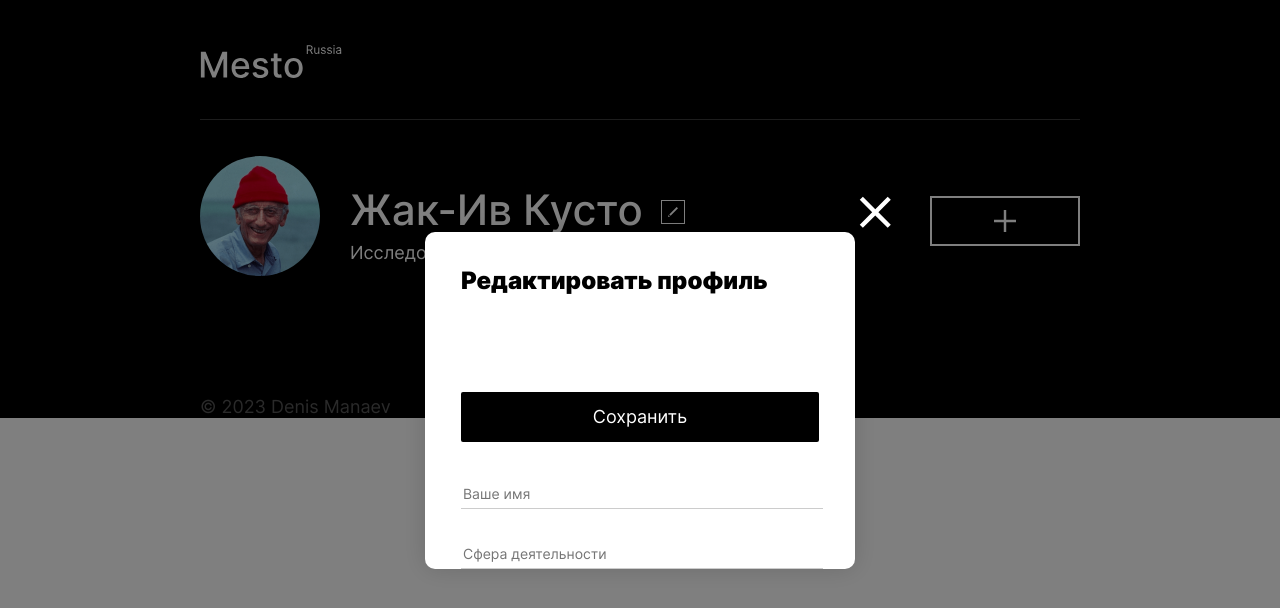
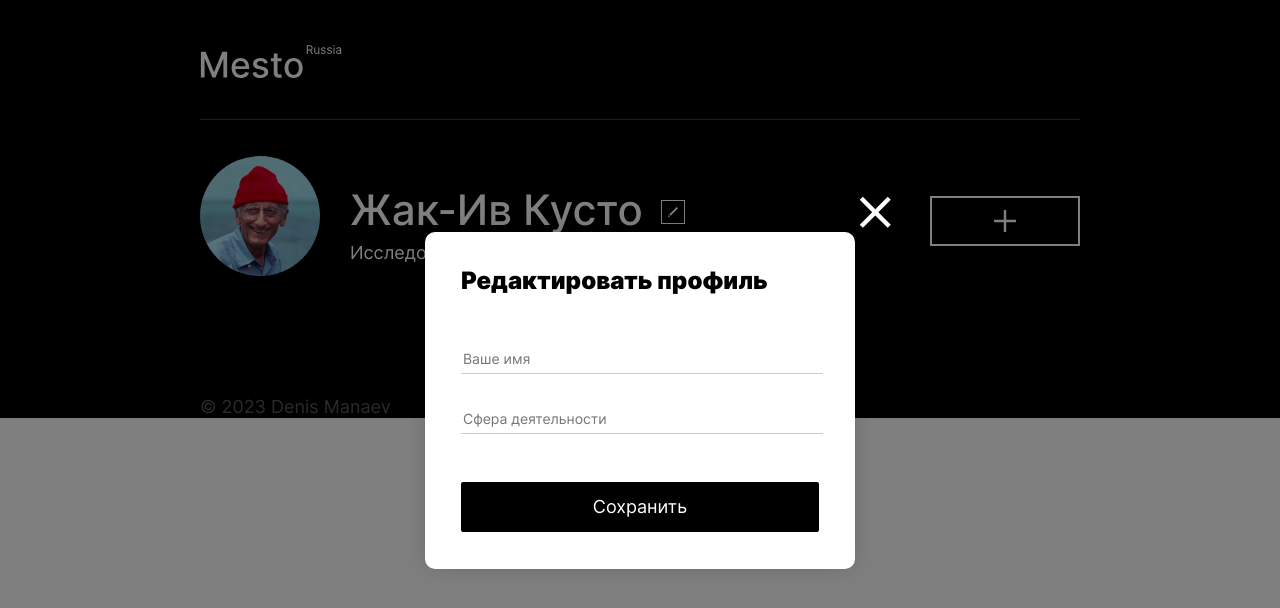
Before and after one commit to Manaewd/mesto-react, a React (Create React App) app: page / in a window 1280 px wide. Both pictures are taken after a click on the button 672 px from the left and 212 px from the top of the page. Shown: the top 608 px of the page. Built offline with nearby package versions, Linux system fonts and the light colour scheme.

Commit message:
Закрытие попапов

```diff
--- a/src/components/App.js
+++ b/src/components/App.js
@@ -10,9 +10,15 @@ function App() {
   const [isAddPlacePopupOpen, setIsAddPlacePopupOpen] = React.useState(false);
   const [isEditAvatarPopupOpen, setIsEditAvatarPopupOpen] = React.useState(false);
 
-  const handleEditProfileClick = () => { setIsEditProfilePopupOpen(true) }
-  const handleAddPlaceClick = () => { setIsAddPlacePopupOpen(true) }
-  const handleEditAvatarClick = () => { setIsEditAvatarPopupOpen(true) }
+  const handleEditProfileClick = () => { setIsEditProfilePopupOpen(true) };
+  const handleAddPlaceClick = () => { setIsAddPlacePopupOpen(true) };
+  const handleEditAvatarClick = () => { setIsEditAvatarPopupOpen(true) };
+
+  function closeAllPopups() {
+    setIsEditProfilePopupOpen(false);
+    setIsAddPlacePopupOpen(false);
+    setIsEditAvatarPopupOpen(false);
+  }
 
   return (
     <div className="page">
@@ -30,6 +36,7 @@ function App() {
     textButton='Сохранить'
     nameForm='edit'
     isOpen={isEditProfileOpen}
+    onClose={closeAllPopups}
     >
           <input id="input-edit-name" minlength="2" maxlength="40" type="text" name="profilename" placeholder="Ваше имя" className="popup__item popup__item_type_name" required></input>
           <span id="input-edit-name-error" className="popup__error"/>
@@ -43,6 +50,7 @@ function App() {
     textButton='Создать'
     nameForm='add'
     isOpen={isAddPlacePopupOpen}
+    onClose={closeAllPopups}
     >
           <input id="input-add-name" required minlength="2" maxlength="30" type="text" name="name" placeholder="Название" className="popup__item popup__item_add_name"></input>
           <span id="input-add-name-error" className="popup__error"/>
@@ -56,6 +64,7 @@ function App() {
       textButton='Сохранить'
       isOpen={isEditAvatarPopupOpen}
       nameForm='avatar'
+      onClose={closeAllPopups}
       >
             <input className="popup__item popup__item_enter_avatar" type="url" name="avatar" id="input-avatar" placeholder="Ссылка на картинку" required></input>
             <span className="popup__error" id="input-avatar-error"/>
--- a/src/components/PopupWithForm.js
+++ b/src/components/PopupWithForm.js
@@ -2,19 +2,19 @@ import React from "react"
 
 function PopupWithForm(props) {
     return (
-        <div className={`popup popup_type_${props.name} ${props.isOpen ? 'popup_opened' : '' }`}>
-            <div
-                className="popup__container">
-                <button type="button"
-                className="popup__button-close">
+        <div className={`popup popup_type_${props.name} ${props.isOpen ? 'popup_opened' : '' }`}
+        onClick={props.onClose}
+        >
+            <div className="popup__container">
+                <button type="button" className="popup__button-close" onClick={props.onClose}>
                 </button>
                 <form
                 className={'popup__form popup__form-${props.nameForm}'}
                 novalidate
                 >
                 <h2 className="popup__title">{props.textTitle}</h2>
+                {props.children}
                 <button type="submit" className="popup__button-save" disabled>{props.textButton}</button>
-                {props.children}
                 </form>
             </div>
         </div>
```
